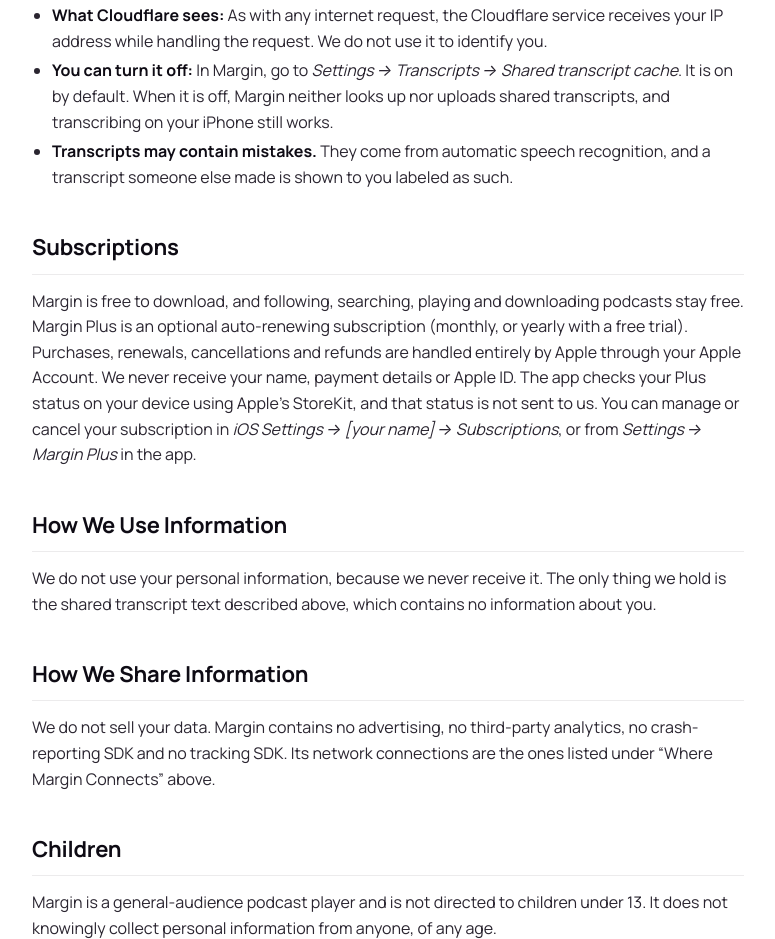
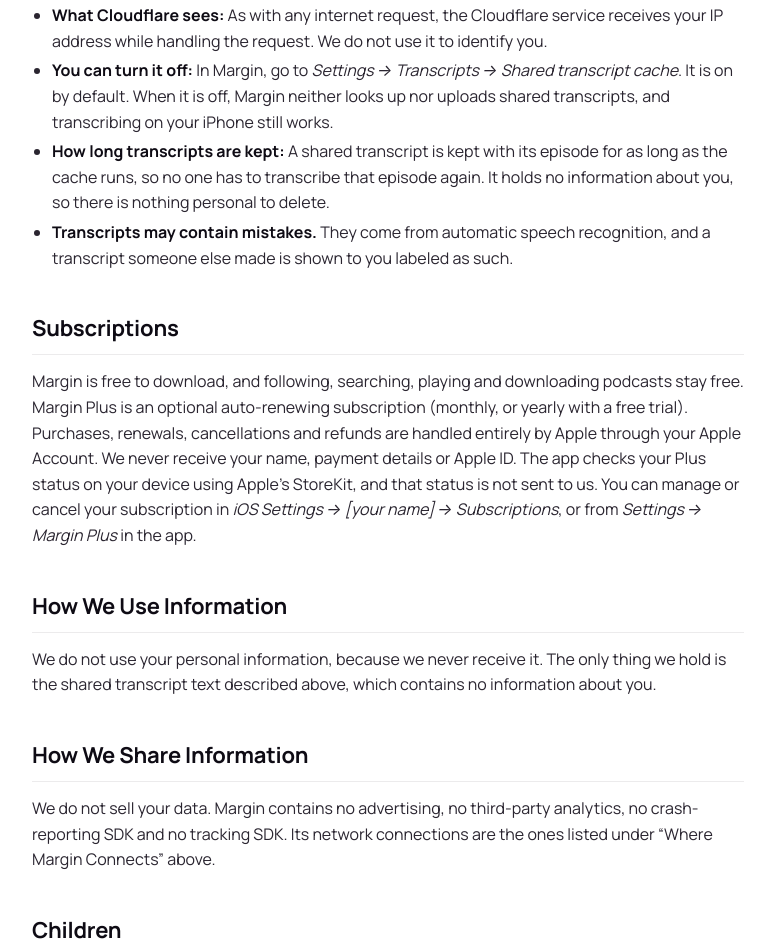
Before and after one commit to bpratt116/everlight-digital-privacy, a plain HTML site: page margin/privacy.html in a window 1280 px wide. Shown: the part 1788-2727 px from the top of the page, without its empty margins (252-1027 px from the left). Drawn offline with Linux system fonts and the light colour scheme.

Commit message:
Margin privacy: state shared transcript retention
Co-Authored-By: Claude Opus 5.5 <noreply@anthropic.com>
Claude-Session: https://claude.ai/code/session_015Dfg6jnMoYFRuUYJJFCxWB

```diff
--- a/margin/privacy.html
+++ b/margin/privacy.html
@@ -77,6 +77,7 @@
   <li><strong>Public episodes only:</strong> Feeds that look private (a login in the address, or a token in the address or path) are never looked up or uploaded.</li>
   <li><strong>What Cloudflare sees:</strong> As with any internet request, the Cloudflare service receives your IP address while handling the request. We do not use it to identify you.</li>
   <li><strong>You can turn it off:</strong> In Margin, go to <em>Settings &rarr; Transcripts &rarr; Shared transcript cache</em>. It is on by default. When it is off, Margin neither looks up nor uploads shared transcripts, and transcribing on your iPhone still works.</li>
+  <li><strong>How long transcripts are kept:</strong> A shared transcript is kept with its episode for as long as the cache runs, so no one has to transcribe that episode again. It holds no information about you, so there is nothing personal to delete.</li>
   <li><strong>Transcripts may contain mistakes.</strong> They come from automatic speech recognition, and a transcript someone else made is shown to you labeled as such.</li>
 </ul>
 
```
